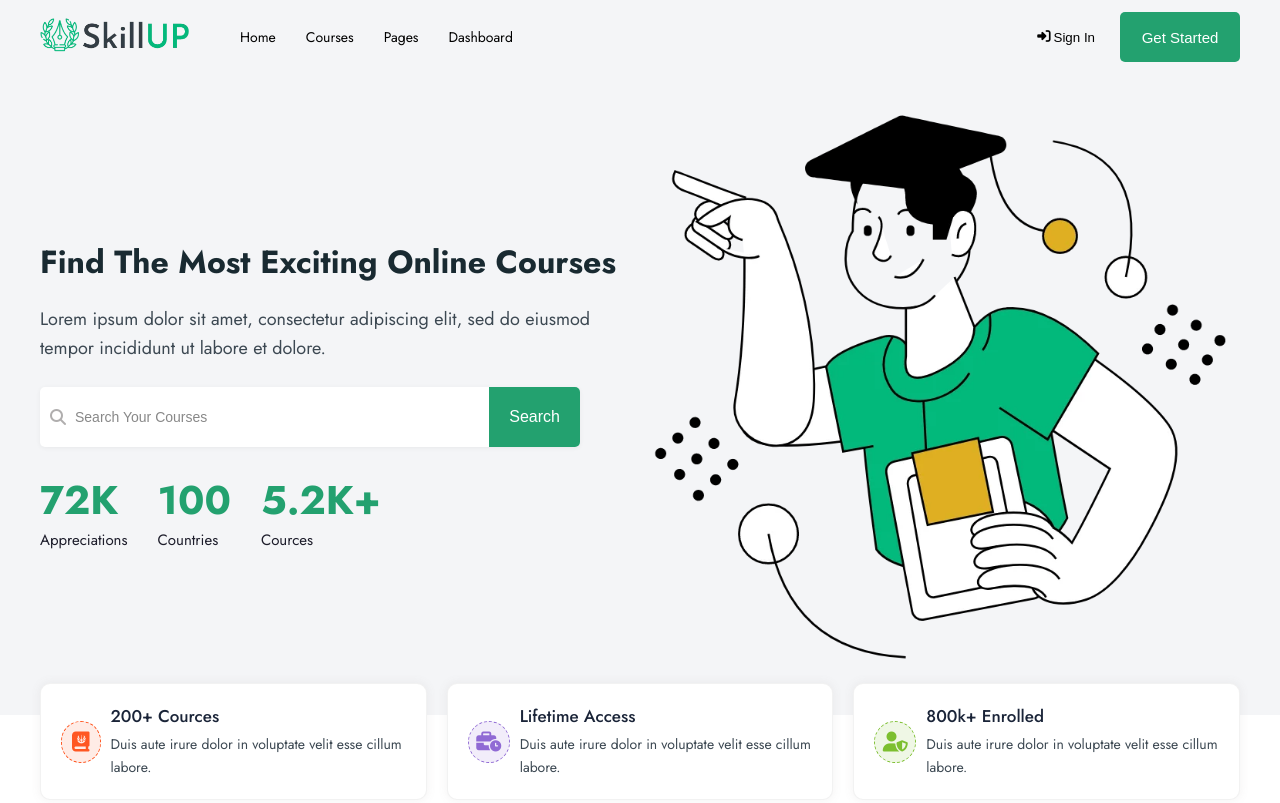
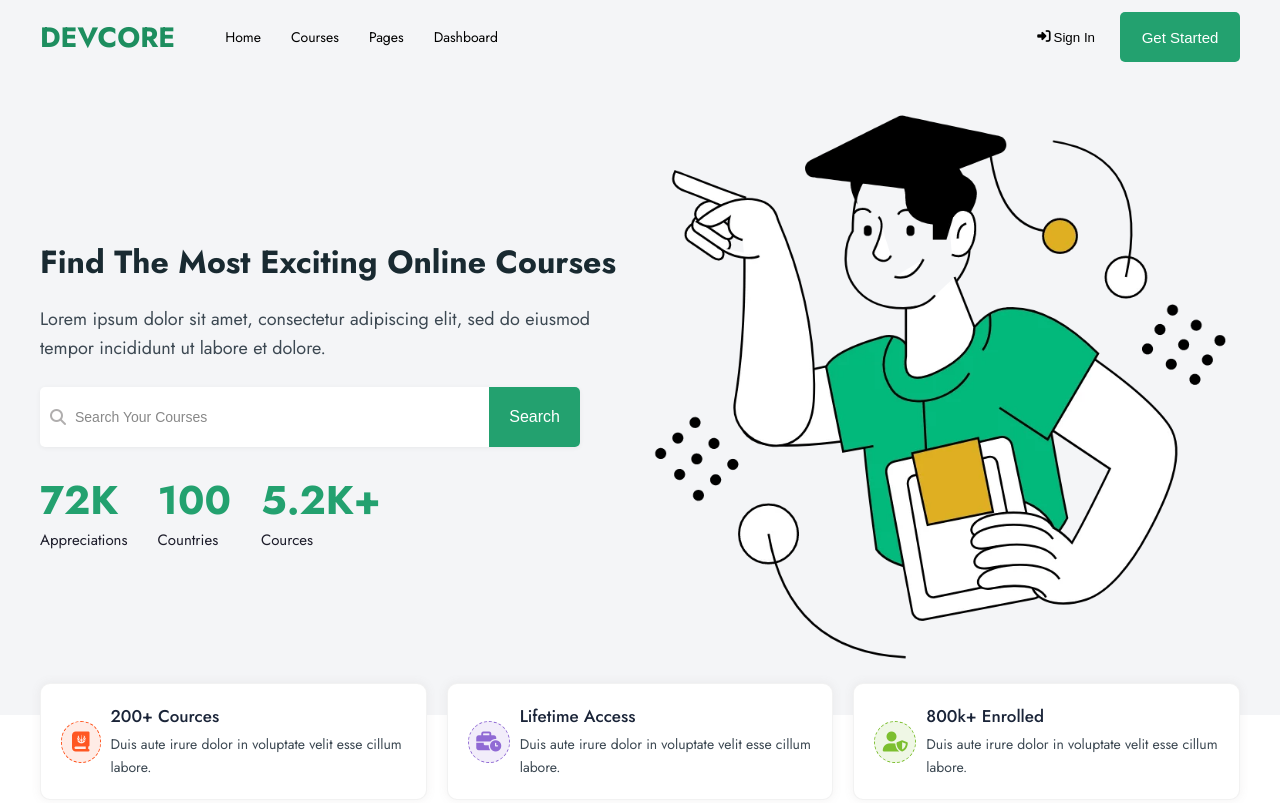
Before and after one commit to devcore11/freelance-project, a plain HTML site: page index.html in a window 1280 px wide. Shown: the top 803 px of the page. Drawn offline with Linux system fonts and the light colour scheme.

Commit message:
updated logo

```diff
--- a/index.html
+++ b/index.html
@@ -31,7 +31,9 @@
                         <button class="sidebar-toggle-btn">
                             <i class="fa-solid fa-bars"></i>
                         </button>
-                        <a href="#"><img class="logo" src="img/logo.png" alt=""></a>
+                        <span class="">
+                            <a href="#" class="logo-text">DEVCORE</a>
+                        </span>
                     </span>
 
                     <ul class="links-container">
@@ -842,7 +844,7 @@
 
 
     <div class="copyright">
-        <p>&copy; 2024 SKILLUP. All Rights Reserved.</p>
+        <p>&copy; 2024 DEVCORE. All Rights Reserved.</p>
     </div>
     <script src="app.js"></script>
 </body>
--- a/styles.css
+++ b/styles.css
@@ -199,10 +199,11 @@ body{
   align-items: center;
 }
 
-.logo {
-  object-fit: cover;
-  height: 36px;
-  width: 150px;
+.logo-text{
+  font-size: 28px;
+  font-weight: bold;
+  text-decoration: none;
+  color: #1d8e5f;
 }
 
 .navbar {
@@ -1428,6 +1429,10 @@ li {
     flex: 1 1 calc(100% - 30px);
   }
 
+  .logo-text{
+    font-size: 25px;
+  }
+
   .container {
     padding: 32px 20px;
   }
```
Also changed, not shown: img/devcore-logo.jpg (added).
